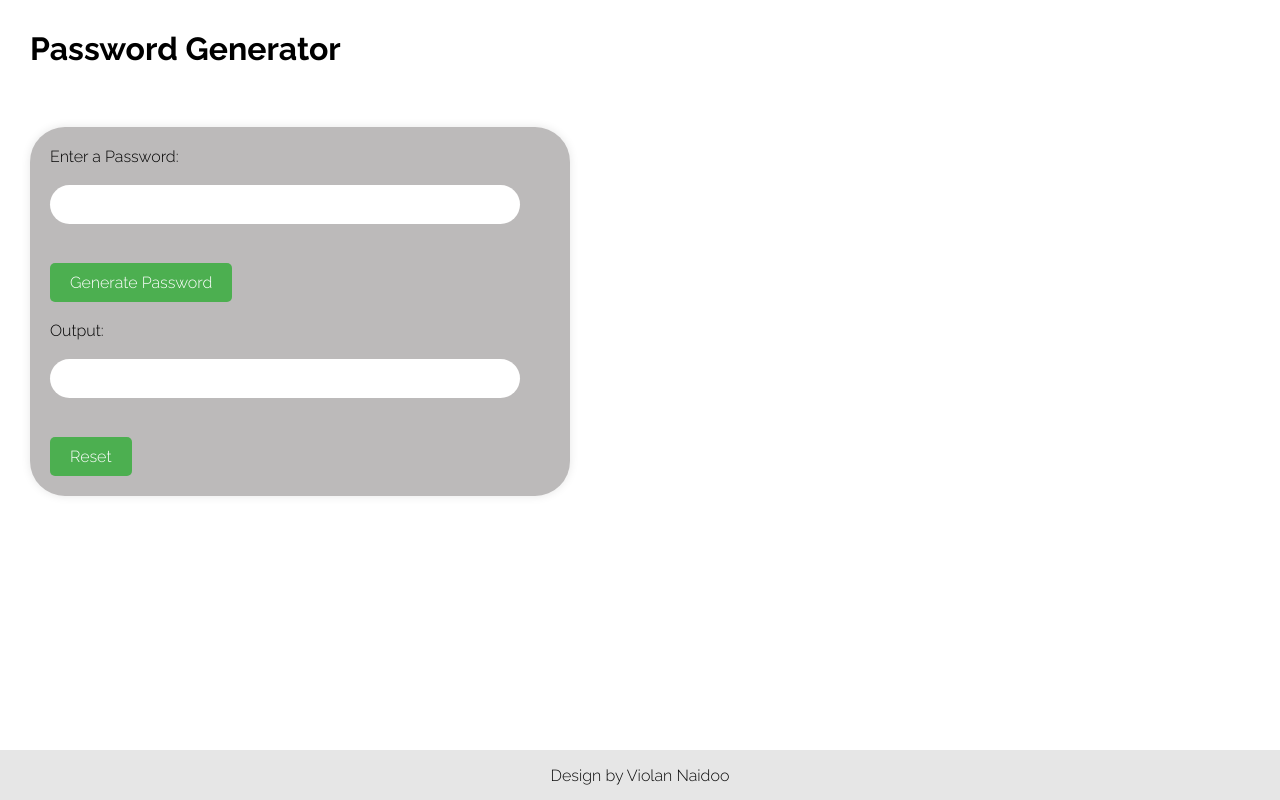
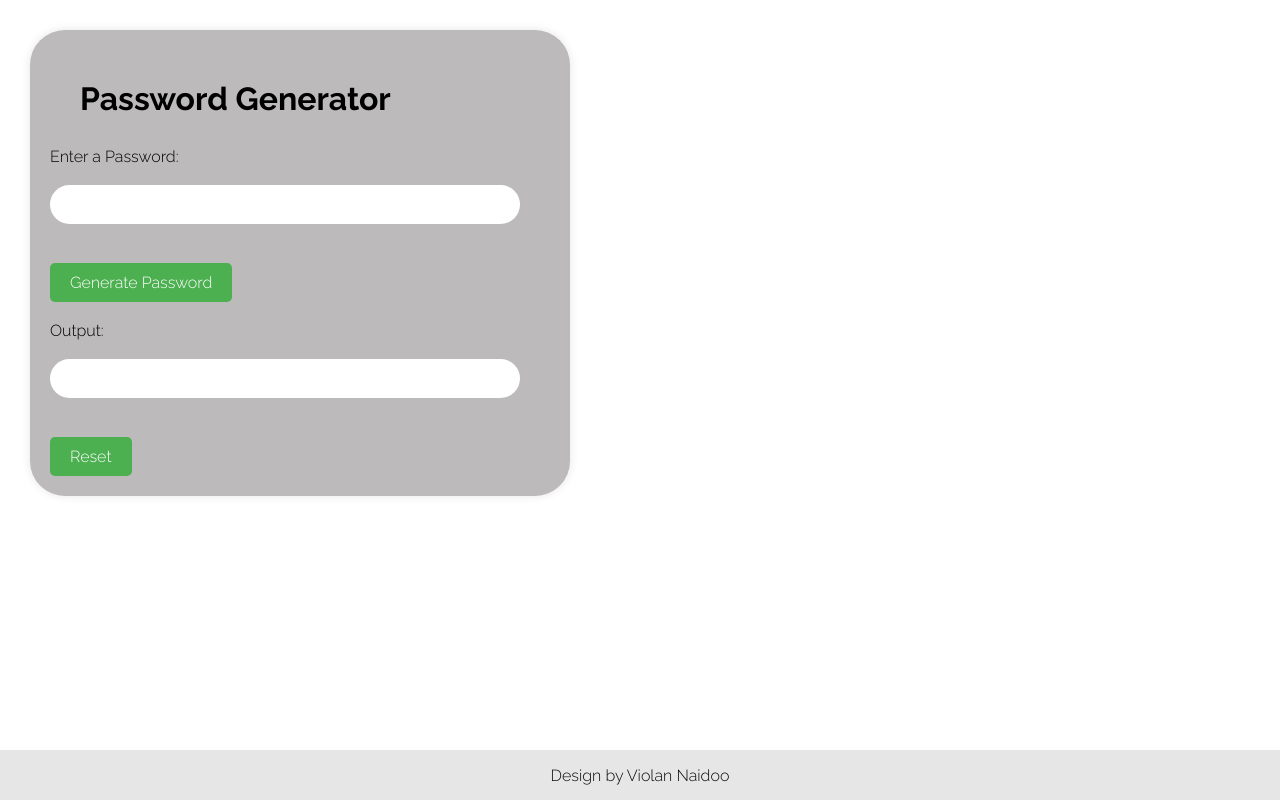
Before and after one commit to violan7naidoo/ViolansPasswordGenerator, a plain HTML site: page index.html in a window 1280 px wide. Drawn offline with Linux system fonts and the light colour scheme.

Commit message:
Update index.html

```diff
--- a/index.html
+++ b/index.html
@@ -12,11 +12,10 @@
     />
   </head>
   <body>
-    <header>
-      <h1>Password Generator</h1>
-    </header>
+    <header></header>
 
     <form>
+      <h1>Password Generator</h1>
       <label for="password">Enter a Password:</label>
       <br />
       <br />
```
